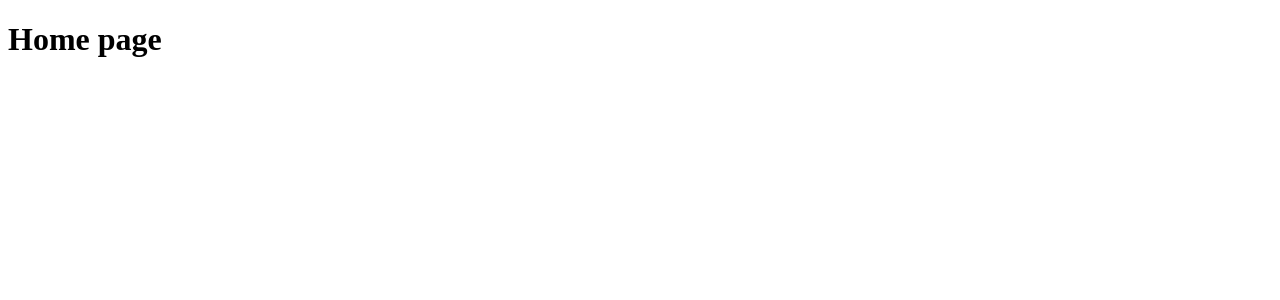
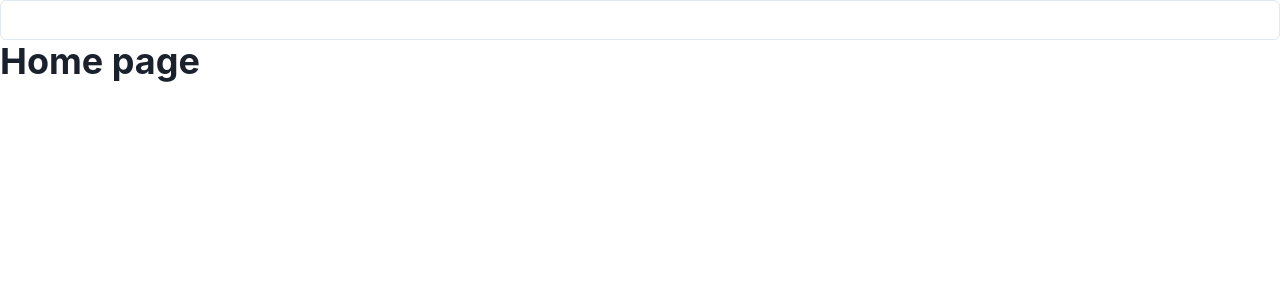
Before and after one commit to pvlvstepan/movie-lister, a React (Create React App) app: page / in a window 1280 px wide. Shown: the top 300 px of the page. Built offline with nearby package versions, Linux system fonts and the light colour scheme.

Commit message:
Setup chakra-ui environment

```diff
--- a/package.json
+++ b/package.json
@@ -3,10 +3,14 @@
   "version": "0.1.0",
   "private": true,
   "dependencies": {
+    "@chakra-ui/react": "^1.6.3",
+    "@emotion/react": "^11.4.0",
+    "@emotion/styled": "^11.3.0",
     "@testing-library/jest-dom": "^5.14.1",
     "@testing-library/react": "^11.2.7",
     "@testing-library/user-event": "^12.8.3",
     "axios": "^0.21.1",
+    "framer-motion": "^4.1.17",
     "react": "^17.0.2",
     "react-dom": "^17.0.2",
     "react-router-dom": "^5.2.0",
--- a/src/App.js
+++ b/src/App.js
@@ -1,5 +1,6 @@
 import { BrowserRouter, Route, Switch } from "react-router-dom";
 import useAPIrequest from "./adapters/useAPIrequest";
+import Navbar from "./components/Navbar";
 import Home from "./pages/Home";
 import Movie from "./pages/Movie";
 
@@ -7,6 +8,7 @@ const App = () => {
 
   return (
     <BrowserRouter>
+      <Navbar />
       <Switch>
         <Route exact path='/' component={Home} />
         <Route path='/movie' component={Movie} />
--- /dev/null
+++ b/src/components/Navbar/index.js
@@ -0,0 +1,12 @@
+import { Box, Input } from '@chakra-ui/react';
+import React from 'react';
+
+const Navbar = () => {
+    return (
+        <Box as='header'>
+            <Input></Input>
+        </Box>
+    );
+};
+
+export default Navbar;
--- a/src/index.js
+++ b/src/index.js
@@ -1,11 +1,13 @@
 import React from 'react';
 import ReactDOM from 'react-dom';
-import { BrowserRouter } from 'react-router-dom';
+import { ChakraProvider } from "@chakra-ui/react";
 import App from './App';
 
 ReactDOM.render(
   <React.StrictMode>
-    <App />
+    <ChakraProvider>
+      <App />
+    </ChakraProvider>
   </React.StrictMode>,
   document.getElementById('root')
 );
--- a/src/pages/Home/index.js
+++ b/src/pages/Home/index.js
@@ -1,8 +1,9 @@
+import { Heading } from '@chakra-ui/react';
 import React from 'react';
 
 const Home = () => {
     return (
-        <h1>Home page</h1>
+        <Heading as='h1'>Home page</Heading>
     );
 };
 
```
Also changed, not shown: src/pages/Home/homeComponents.js (deleted), src/pages/Movie/movieComponents.js (deleted), 1 other file (tests, documents, lock files or other folders).
